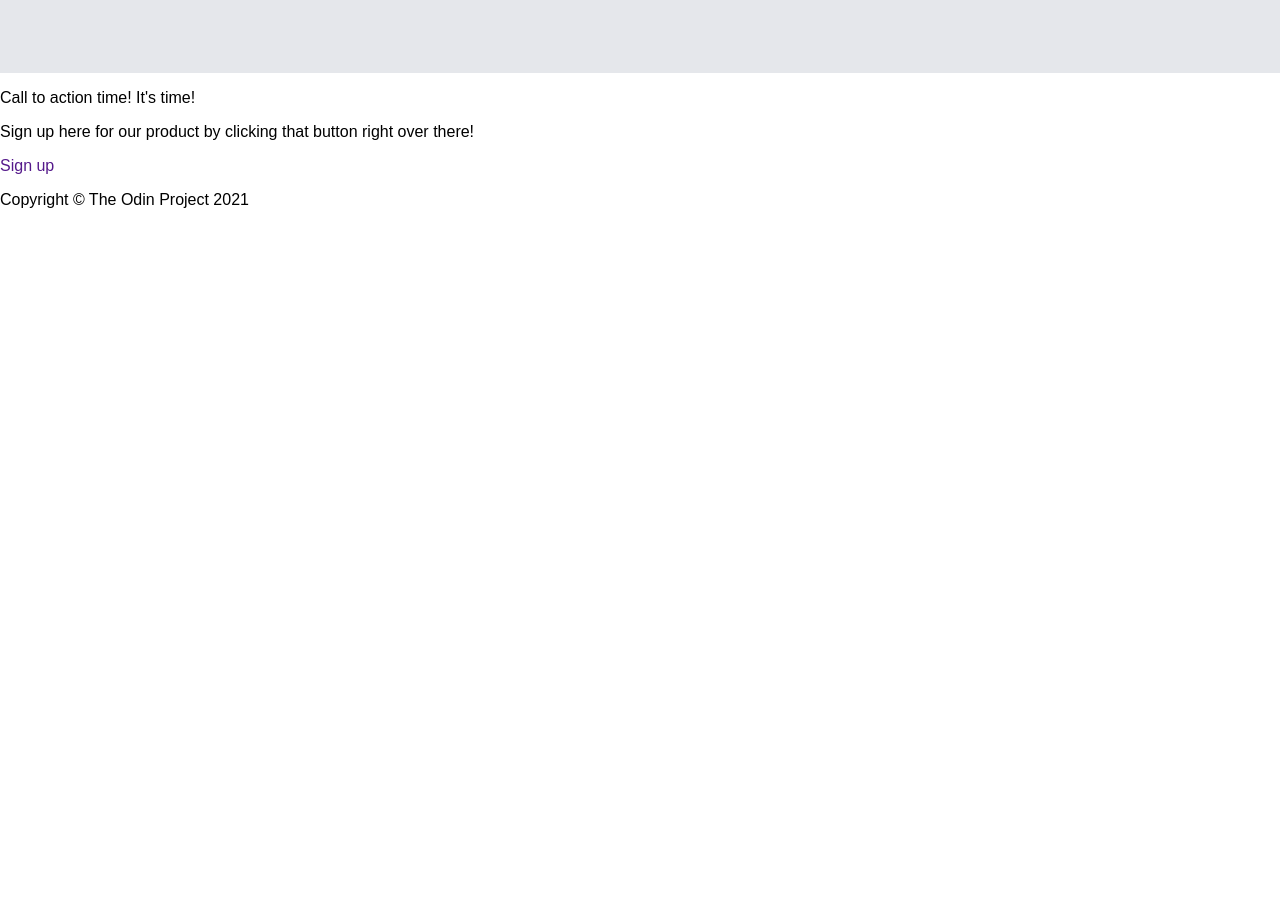
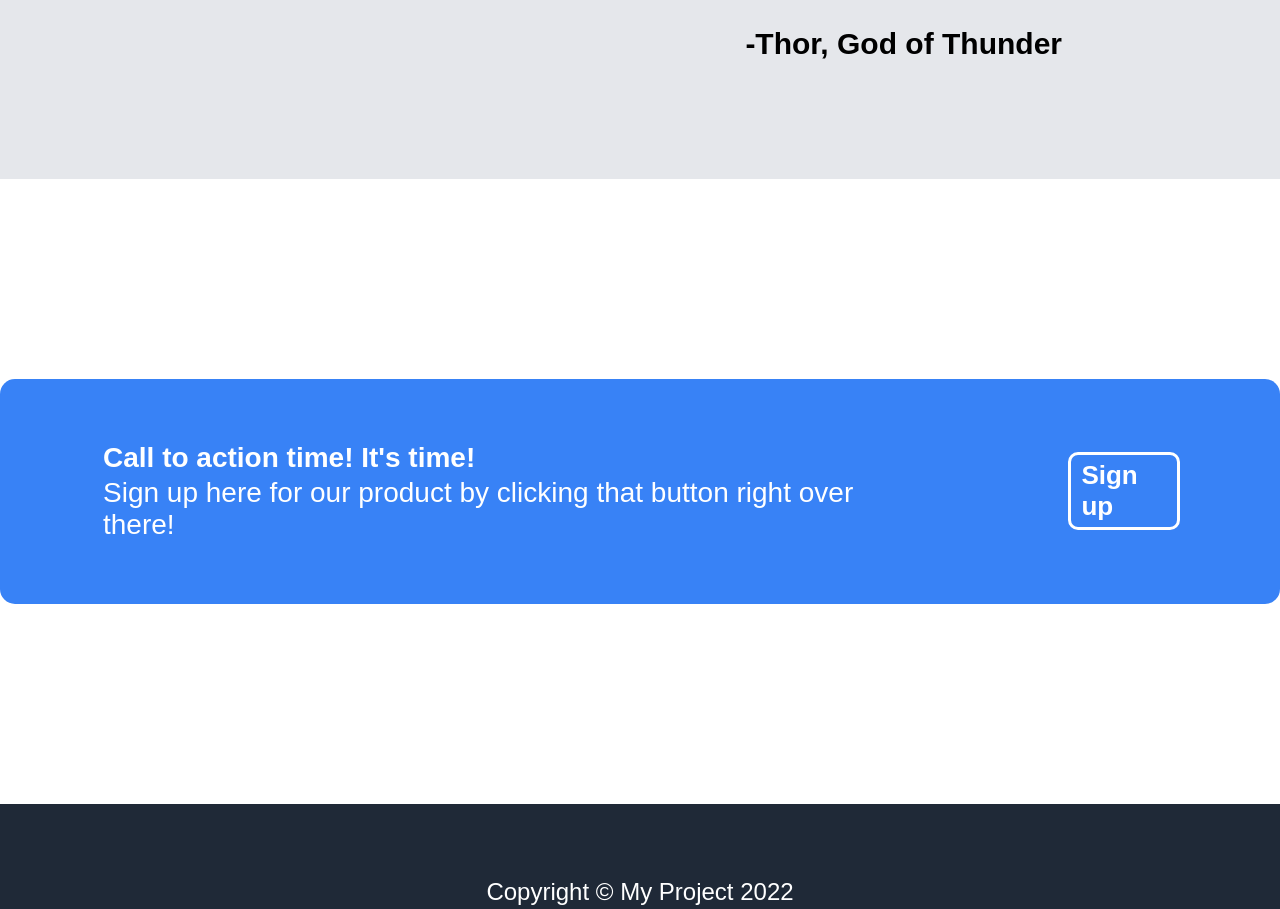
Before and after one commit to Andre07087/launch-page, a plain HTML site: page index.html in a window 1280 px wide. Shown: the part 1584-2493 px from the top of the page. Before the commit the page ends 1809 px from the top, so only its background shows below. Drawn offline with Linux system fonts and the light colour scheme.

Commit message:
Add styling to call to action and footer section

```diff
--- a/index.html
+++ b/index.html
@@ -77,13 +77,19 @@
     </div>
 
     <div class="call-action">
-        <p>Call to action time! It's time!</p>
-        <p>Sign up here for our product by clicking that button right over there!</p>
-        <a href="" class="action-btn">Sign up</a>
+        <section class="call-wrapper">
+            <div class="call-left">
+                <p><strong>Call to action time! It's time!</strong></p>
+                <p>Sign up here for our product by clicking that button right over there!</p>
+            </div>
+            <div class="call-right">
+                <a href="" class="action-btn">Sign up</a>
+            </div>
+        </section>
     </div>
 
     <footer>
-        <p>Copyright © The Odin Project 2021</p>
+        <p>Copyright © My Project 2022</p>
     </footer>
 </body>
 </html>
--- a/styles.css
+++ b/styles.css
@@ -27,7 +27,7 @@ a:active {
   align-items: center;
   padding: 10px 30px;
   margin: auto;
-  max-width: 80rem;
+  max-width: 75rem;
 }
 
 .logo a {
@@ -56,7 +56,7 @@ a:active {
 .hero-wrapper {
   display: flex;
   justify-content: space-between;
-  max-width: 80rem;
+  max-width: 75rem;
   margin: auto;
 }
 .hero p {
@@ -86,7 +86,7 @@ a:active {
 
 .placeholder-img {
   background-color: #6d747d;
-  padding: 100px;
+  padding: 120px;
   display: inline-block;
   font-size: 18px;
 }
@@ -121,7 +121,7 @@ a:active {
 .box-img {
   display: inline-block;
   padding: 75px;
-  border: 3px solid #3882f6;
+  border: 5px solid #3882f6;
   border-radius: 10px;
 }
 
@@ -130,10 +130,11 @@ a:active {
     display: flex;
     justify-content: center;
     padding: 100px 0px;
+    margin-top: 100px;
 }
 
 .quote-wrapper {
-    max-width: 45rem;
+    max-width: 55rem;
 }
 .quote-wrapper p {
     text-align: justify;
@@ -154,3 +155,49 @@ a:active {
     padding: 18px;
 
 }
+
+.call-action {
+  display: flex;
+  justify-content: center;
+}
+.call-wrapper {
+  display: flex;
+  justify-content: center;
+  background-color: #3882f6;
+  border-radius: 15px;
+  color: white;
+  padding: 60px 100px;
+  max-width: fit-content;
+  margin: 200px 0px;
+}
+
+.call-left {
+  margin-right: 200px;
+}
+.call-left p {
+  margin: 3px;
+  font-size: 28px;
+}
+
+.call-right {
+  display: flex;
+  align-items: center;
+}
+
+.action-btn {
+  display: inline-block;
+  padding: 5px 10px;
+  border: 3px solid white;
+  font-weight: 600;
+  color: white;
+  border-radius: 10px;
+  font-size: 26px;
+}
+
+footer {
+  text-align: center;
+  background-color: #1f2937;
+  padding: 50px;
+  font-size: 24px;
+  color: white;
+}
```
